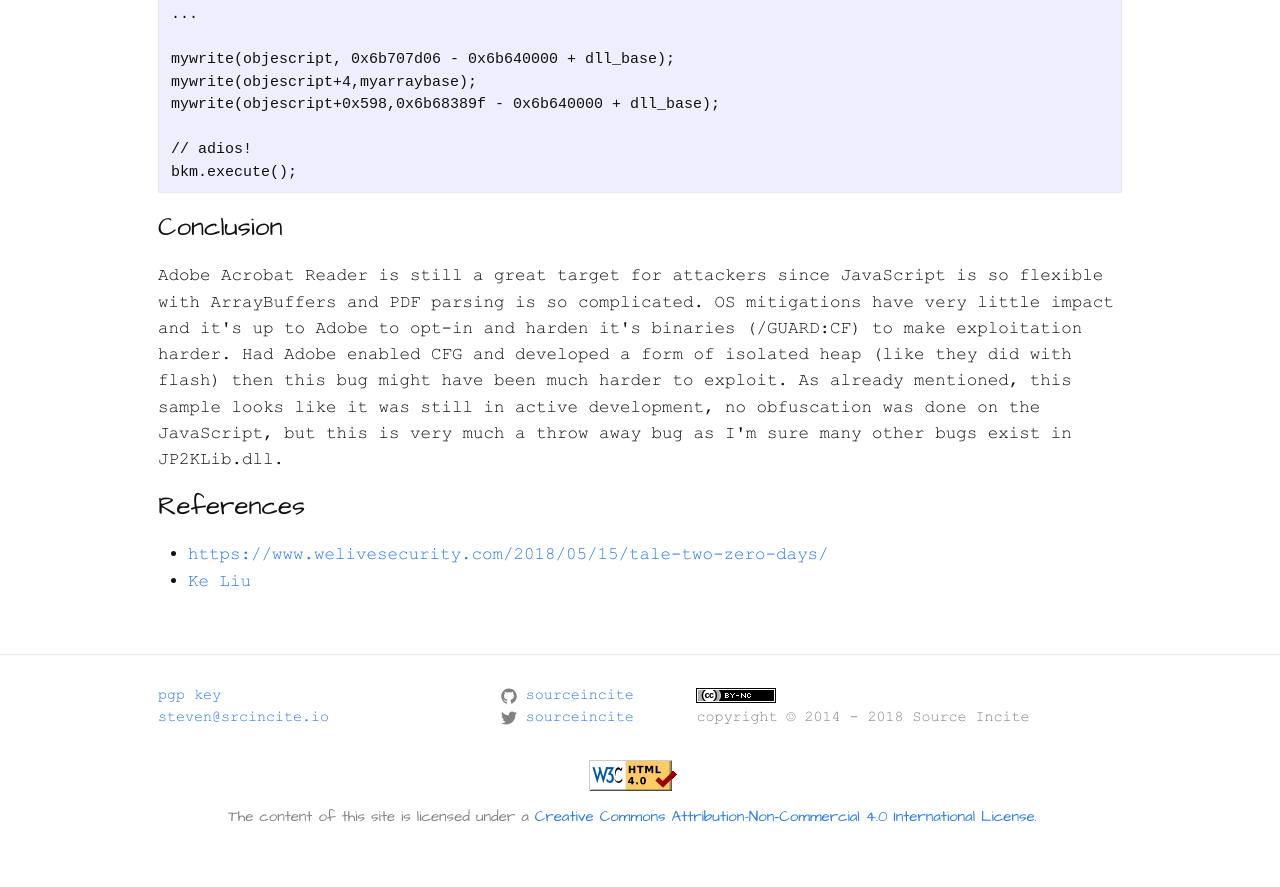
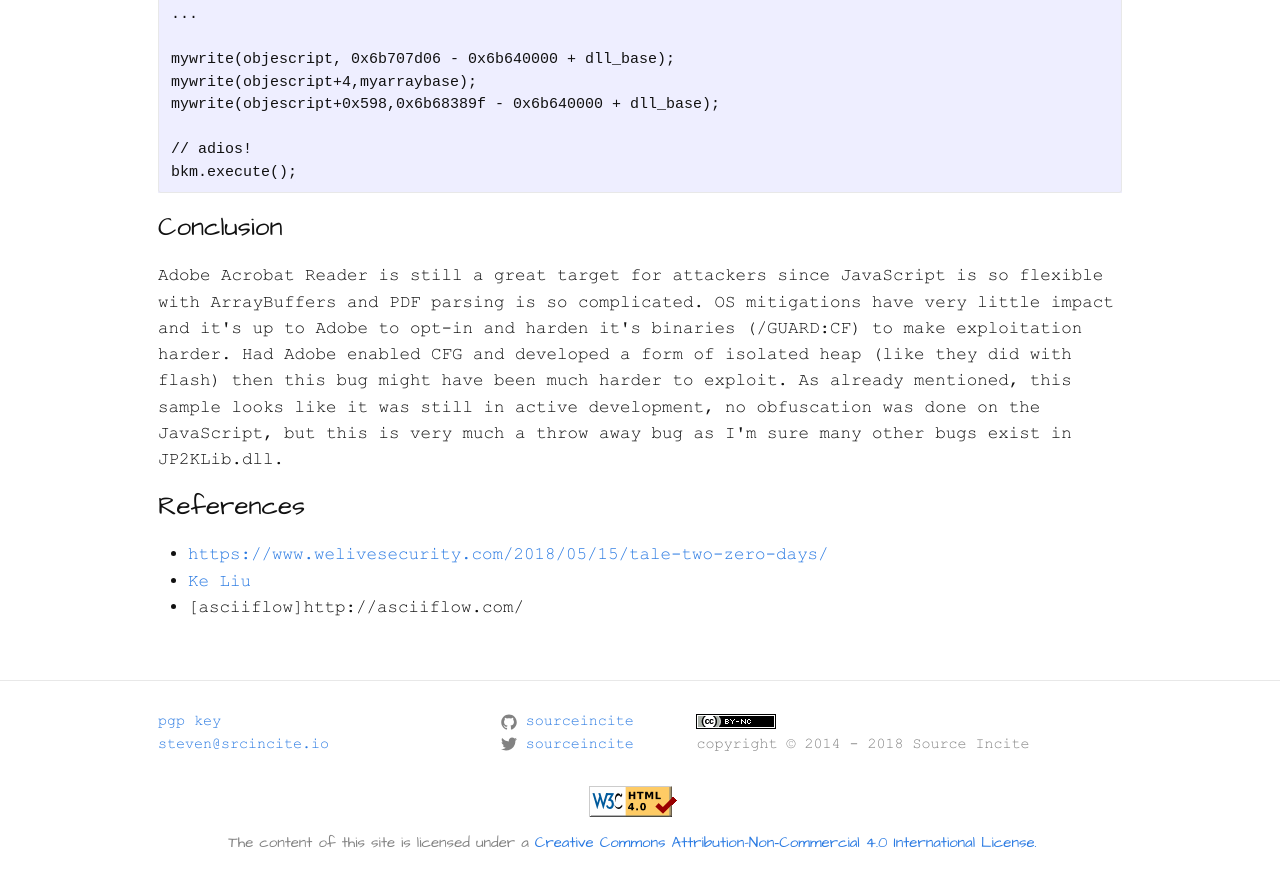
Before and after one commit to sourceincite/sourceincite.github.io, a Jekyll site: the page built from _posts/2018-05-21-adobe-me-and-a-double-free.md, in a window 1280 px wide and 900 px high, scrolled down 8281 px. Shown: the top 887 px of the window. Built offline with Jekyll 4.4.1, drawn with Linux system fonts in a browser that asks for light colours.

Commit message:
added reference

```diff
--- a/_posts/2018-05-21-adobe-me-and-a-double-free.md
+++ b/_posts/2018-05-21-adobe-me-and-a-double-free.md
@@ -337,4 +337,5 @@
 <div markdown="1" class="cn">
 - [https://www.welivesecurity.com/2018/05/15/tale-two-zero-days/](https://www.welivesecurity.com/2018/05/15/tale-two-zero-days/)
 - [Ke Liu](https://twitter.com/klotxl404/status/998777393262166017)
+- [asciiflow]http://asciiflow.com/
 </div>
```
